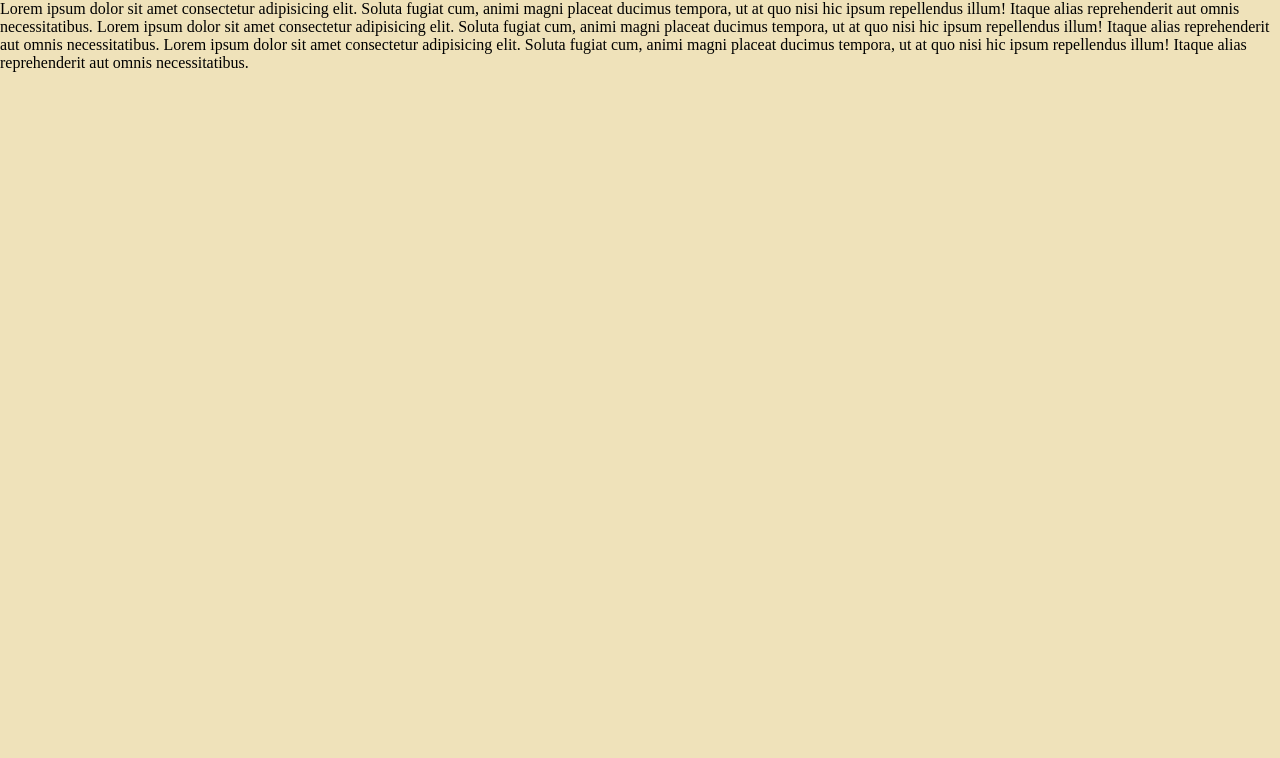
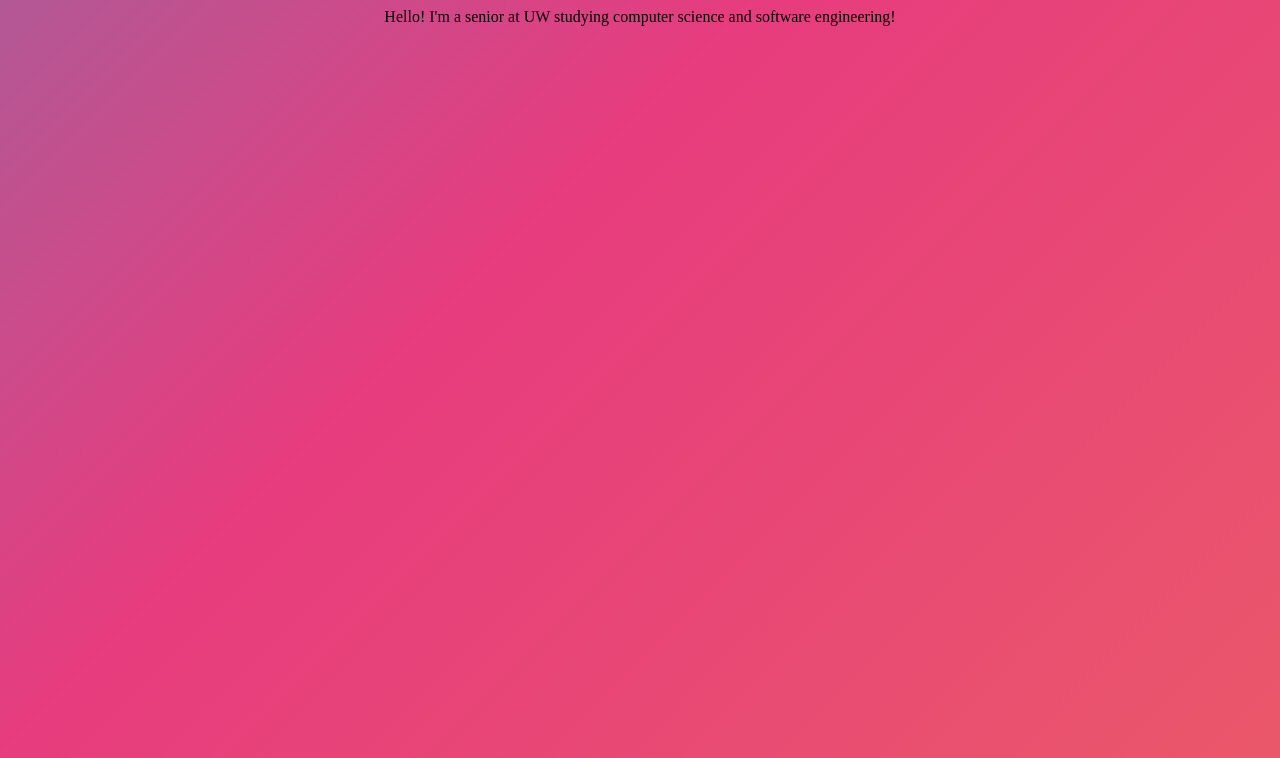
Before and after one commit to madhav-rajk/madhav-rajk.github.io, a plain HTML site: page index.html in a window 1280 px wide. Shown: the part 58-816 px from the top of the page. Drawn offline with Linux system fonts and the light colour scheme.

Commit message:
nice-background

```diff
--- a/index.html
+++ b/index.html
@@ -8,8 +8,6 @@
 </head>
 <body>
     <h1>Madhav Rajkondawar</h1>
-    <p1>Lorem ipsum dolor sit amet consectetur adipisicing elit. Soluta fugiat cum, animi magni placeat ducimus tempora, ut at quo nisi hic ipsum repellendus illum! Itaque alias reprehenderit aut omnis necessitatibus.</p1>
-    <p1>Lorem ipsum dolor sit amet consectetur adipisicing elit. Soluta fugiat cum, animi magni placeat ducimus tempora, ut at quo nisi hic ipsum repellendus illum! Itaque alias reprehenderit aut omnis necessitatibus.</p1>
-    <p1>Lorem ipsum dolor sit amet consectetur adipisicing elit. Soluta fugiat cum, animi magni placeat ducimus tempora, ut at quo nisi hic ipsum repellendus illum! Itaque alias reprehenderit aut omnis necessitatibus.</p1>
+    <p1>Hello! I'm a senior at UW studying computer science and software engineering!</p1>
 </body>
 </html>
--- a/styles.css
+++ b/styles.css
@@ -1,5 +1,19 @@
 body {
-  margin: 0;
-  background: #efe2ba;
-  text-align: left;
+  background: linear-gradient(-45deg, #ee7752, #e73c7e, #23a6d5, #23d5ab);
+  background-size: 400% 400%;
+  animation: gradient 15s ease infinite;
+  height: 100vh;
+  text-align: center;
 }
+
+@keyframes gradient {
+  0% {
+    background-position: 0% 50%;
+  }
+  50% {
+    background-position: 100% 50%;
+  }
+  100% {
+    background-position: 0% 50%;
+  }
+}
```
